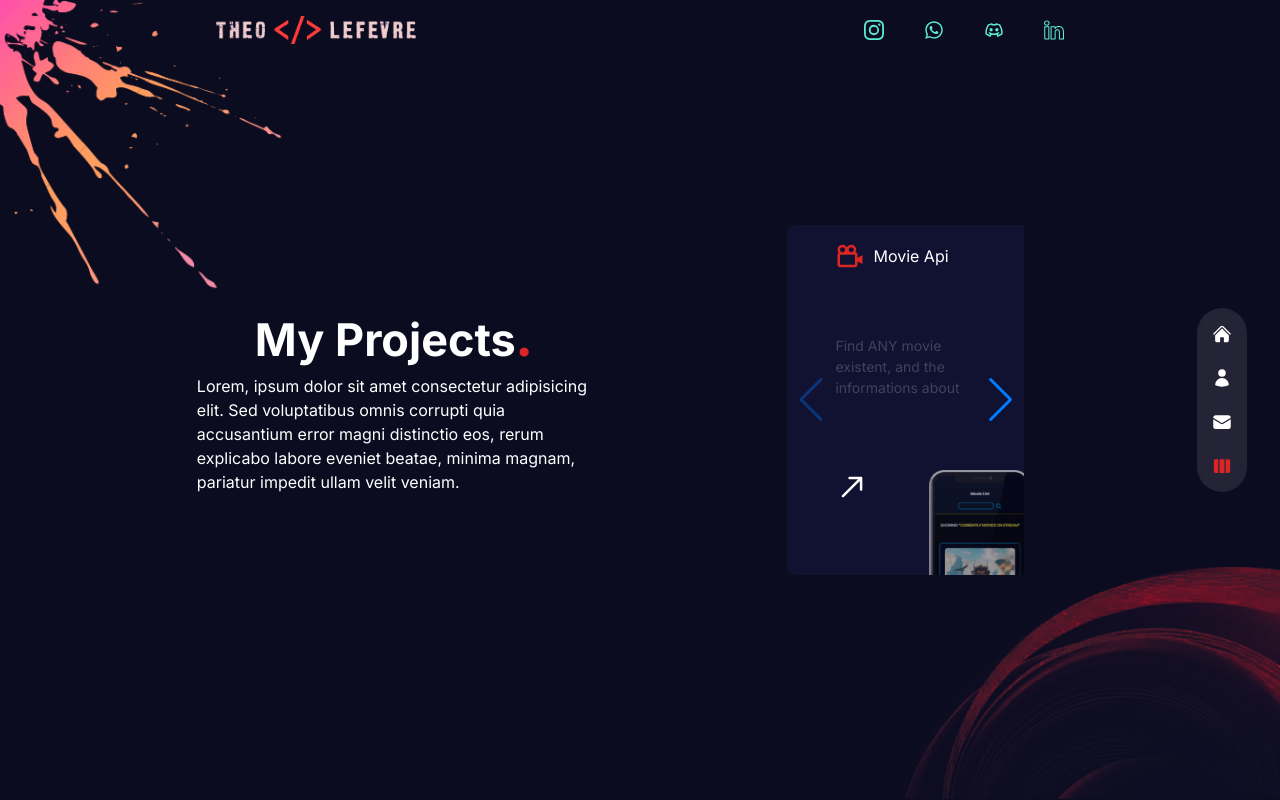
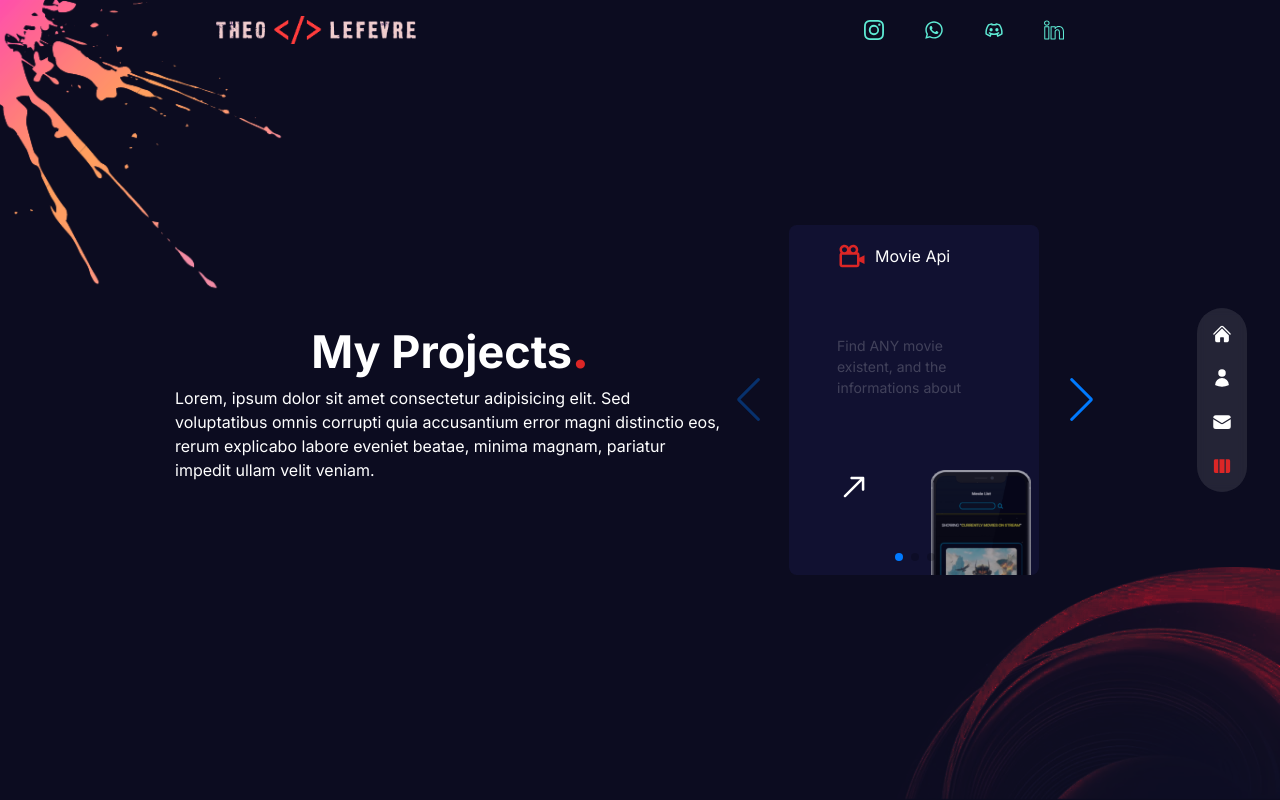
Before and after one commit to teteulf/PORTFOLIO-THEO, a Next.js app: page /projects in a window 1280 px wide. Built offline with nearby package versions, Linux system fonts and the light colour scheme.

Commit message:
creatind carrousel on projects page.

```diff
--- a/app/globals.css
+++ b/app/globals.css
@@ -7,6 +7,14 @@ body {
     height: 100%;
     margin: 0;
     padding: 0;
+
+}
+
+* {
+    box-sizing: border-box;
+    margin: 0;
+    padding: 0;
+    ;
 }
 
 #__next {
@@ -23,3 +31,12 @@ input,
 textarea {
     all: unset
 }
+
+#swiper {
+    --swiper-pagination-color: red;
+}
+
+.swiper-paginação-vertical {
+
+    bottom: -300px;
+}
--- a/app/projects/page.jsx
+++ b/app/projects/page.jsx
@@ -14,31 +14,35 @@ import "swiper/css/scrollbar";
 
 export default function Projects() {
   return (
-    <main className="text-white flex w-full max-w-[80%] h-full items-center justify-center">
-      <section className="flex flex-col items-center flex-initial mt-0">
+    <main className="text-white flex w-full h-full items-center justify-center">
+      <section className="flex flex-col items-center flex-initial mt-0 w-[550px]">
         <h1 className="font-bold text-[45px]">
           My Projects<strong className="text-[45px] text-red-600">.</strong>
         </h1>
-        <p className="w-[50%]">
+        <p className="">
           Lorem, ipsum dolor sit amet consectetur adipisicing elit. Sed
           voluptatibus omnis corrupti quia accusantium error magni distinctio
           eos, rerum explicabo labore eveniet beatae, minima magnam, pariatur
           impedit ullam velit veniam.
         </p>
       </section>
+
+      <section className="">
         <Swiper
           modules={[Navigation, Pagination, Scrollbar]}
           slidesPerView={1}
+          pagination={{ clickable: true }}
           navigation
-        className="w-[50%]"
+          className="w-[380px] flex items-center justify-center"
+          id="swiper "
         >
-        <section className="flex gap-2">
           <SwiperSlide>
+            <div className="bg-[#24246046] hover:bg-[#40409646] rounded-lg h-[350px] w-[250px] relative flex flex-col ml-16  items-start justify-center cursor-pointer group">
               <Link
                 href="https://api-movies-git-main-teteulfs-projects.vercel.app/"
                 target="_blank"
+                className=""
               >
-              <div className="bg-[#24246046] overflow-hidden hover:bg-[#40409646] rounded-lg h-[350px] w-[250px] relative flex flex-col items-start justify-center cursor-pointer group">
                 <div className="flex flex-col gap-16 -mt-12">
                   <h1 className="ml-12 flex items-center gap-2">
                     <BiCameraMovie size={30} className="text-red-600" /> Movie
@@ -61,14 +65,18 @@ export default function Projects() {
                     className="ml-10 -rotate-45 group-hover:rotate-[40px] group-hover:text-red-600 transition duration-200"
                   />
                 </div>
+              </Link>
             </div>
-            </Link>
+          </SwiperSlide>
+
+          <SwiperSlide>
+            <div className="bg-[#2d2d78] opacity-20 ml-16 rounded-lg h-[350px] w-[250px]  "></div>
           </SwiperSlide>
           <SwiperSlide>
-            <div className="bg-[#2d2d78] opacity-20 rounded-lg h-[350px] w-[250px]"></div>
+            <div className="bg-[#2d2d78] opacity-20 ml-16 rounded-lg h-[350px] w-[250px] "></div>
           </SwiperSlide>
+        </Swiper>
       </section>
-      </Swiper>
     </main>
   );
 }
```
Lines whose indentation alone changed are shown as unchanged.
